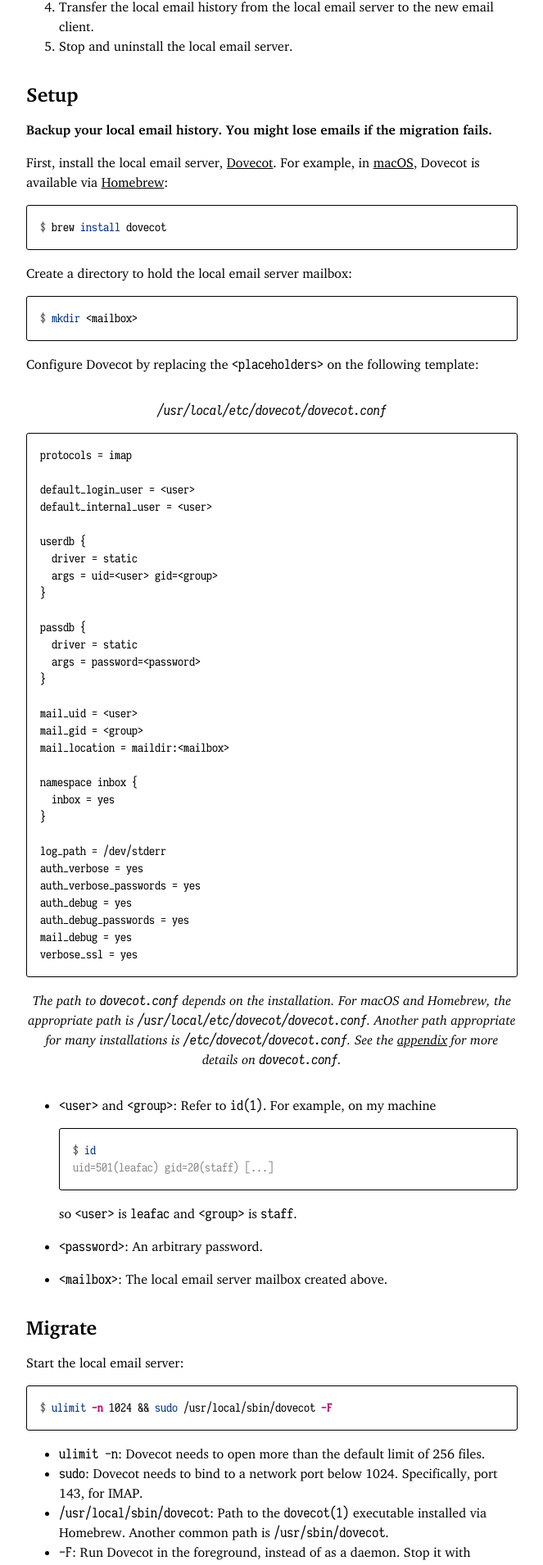
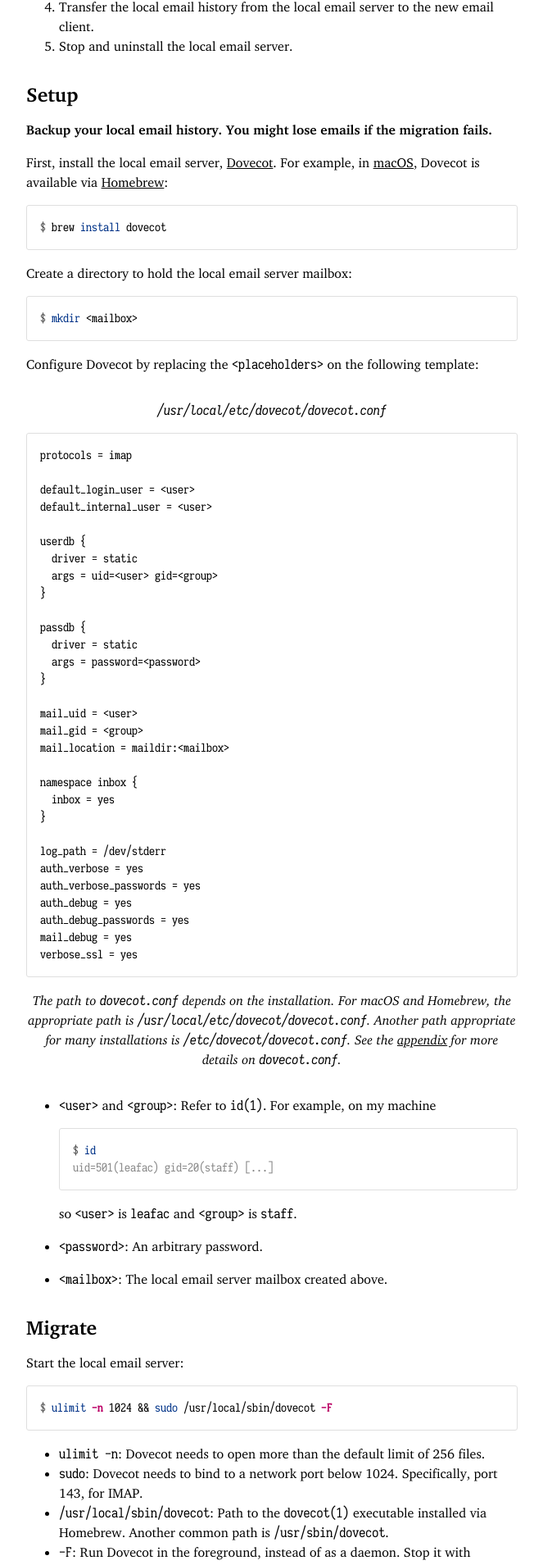
Before and after one commit to leafac/leafac.com, a Jekyll site: the page built from email-migration/index.md, in a window 1280 px wide. Shown: the part 1067-2976 px from the top of the page at 82% size, without its empty margins (308-971 px from the left). Built offline with Jekyll 4.4.1, drawn with Linux system fonts in a browser that asks for light colours; our own code applies the rules of GitHub Pages for plain Markdown files.

Commit message:
Lighter border

```diff
--- a/stylesheets/main.scss
+++ b/stylesheets/main.scss
@@ -128,7 +128,7 @@ pre {
   text-align: left;
   overflow: auto;
   padding: 1rem;
-  border: 1px solid black;
+  border: 1px solid #DFDFDF;
   border-radius: 3px;
 }
 
```
